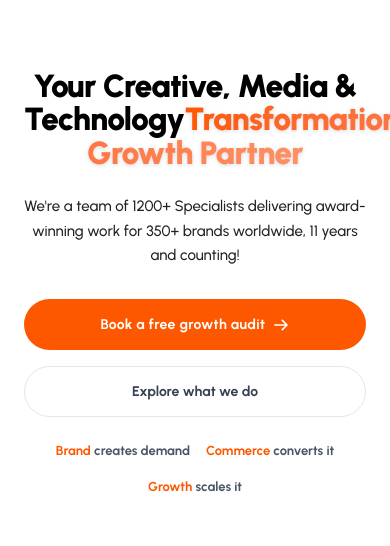
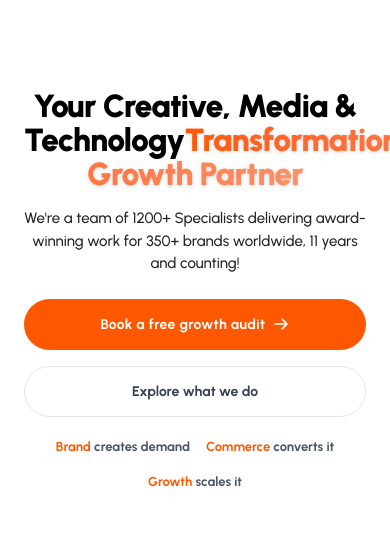
Before and after one commit to Vivekkrguptajio/scaloMatrix, a React (Vite) app in the folder frontend/: page / in a window 390 px wide. Shown: the part 155-701 px from the top of the page. Built offline with nearby package versions, Linux system fonts and the light colour scheme; no server answers.

Commit message:
Reduce vertical line spacing and gaps in Hero section

```diff
--- a/frontend/src/components/Hero.jsx
+++ b/frontend/src/components/Hero.jsx
@@ -11,7 +11,7 @@ export default function Hero({ startAnimation }) {
 
       <div className="max-w-[1400px] mx-auto w-full relative z-10 mt-4 md:mt-8">
         <motion.h1
-          className="text-[32px] sm:text-4xl md:text-5xl lg:text-[74px] font-black font-sans text-black leading-[1.05] md:leading-[0.95] tracking-tight mb-6 md:mb-8 text-center md:text-left"
+          className="text-[32px] sm:text-4xl md:text-5xl lg:text-[74px] font-black font-sans text-black leading-[1.05] md:leading-[0.95] tracking-tight mb-4 md:mb-5 text-center md:text-left"
           initial={{ opacity: 0, y: 20 }}
           animate={startAnimation ? { opacity: 1, y: 0 } : { opacity: 0, y: 20 }}
           transition={{ duration: 0.8, ease: "easeOut" }}
@@ -21,7 +21,7 @@ export default function Hero({ startAnimation }) {
         </motion.h1>
 
         <motion.p
-          className="text-[15px] sm:text-base md:text-lg text-[#222] font-medium max-w-[800px] leading-relaxed mb-8 md:mb-10 text-center md:text-left mx-auto md:mx-0"
+          className="text-[15px] sm:text-base md:text-lg text-[#222] font-medium max-w-[800px] leading-normal mb-6 md:mb-8 text-center md:text-left mx-auto md:mx-0"
           initial={{ opacity: 0, y: 20 }}
           animate={startAnimation ? { opacity: 1, y: 0 } : { opacity: 0, y: 20 }}
           transition={{ duration: 0.8, delay: 0.2, ease: "easeOut" }}
@@ -30,7 +30,7 @@ export default function Hero({ startAnimation }) {
         </motion.p>
 
         <motion.div
-          className="flex flex-col gap-4 lg:gap-5 mb-12"
+          className="flex flex-col gap-3 lg:gap-4 mb-8"
           initial={{ opacity: 0, y: 20 }}
           animate={startAnimation ? { opacity: 1, y: 0 } : { opacity: 0, y: 20 }}
           transition={{ duration: 0.8, delay: 0.4, ease: "easeOut" }}
```
